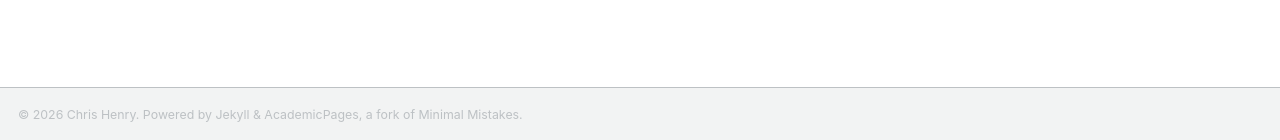
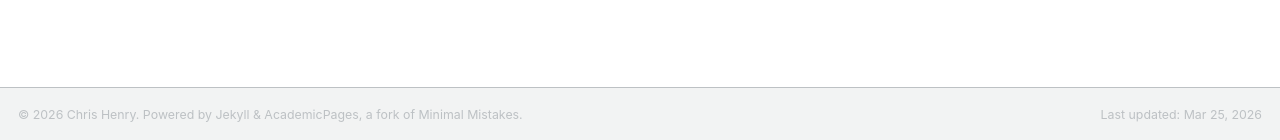
Before and after one commit to engrchrishenry/engrchrishenry.github.io, a Jekyll site: the page built from _pages/about.md, in a window 1280 px wide. Shown: the part 757-897 px from the top of the page. Built offline with Jekyll 4.4.1, drawn with Linux system fonts in a browser that asks for light colours; some web fonts are replaced; a script bundle is joined from its source files by our own code; library files that are not in the unit come from our copies.

Commit message:
Minor updates and improvements

```diff
--- a/_config.yml
+++ b/_config.yml
@@ -315,11 +315,11 @@ plugins:
   - jekyll-sitemap
   - jekyll-redirect-from
   - jemoji
-  - jekyll-last-modified-at
+  # - jekyll-last-modified-at
 
-last_modified_at:
-  enabled: true
-  date_format: "%b %-d, %Y"  # e.g., Mar 25, 2026
+# last_modified_at:
+#   enabled: true
+#   date_format: "%b %-d, %Y"  # e.g., Mar 25, 2026
 
 port: 4001
 
--- a/_includes/footer.html
+++ b/_includes/footer.html
@@ -2,9 +2,7 @@
   <span class="footer-left">
     © {{ site.time | date: '%Y' }} Chris Henry. Powered by Jekyll & AcademicPages, a fork of Minimal Mistakes.
   </span>
-  {% if page.last_modified_at %}
   <span class="footer-right">
-    Last updated: {{ page.last_modified_at | date: "%b %-d, %Y" }}
+    Last updated: {{ site.time | date: "%b %-d, %Y" }}
   </span>
-  {% endif %}
 </div>
```
